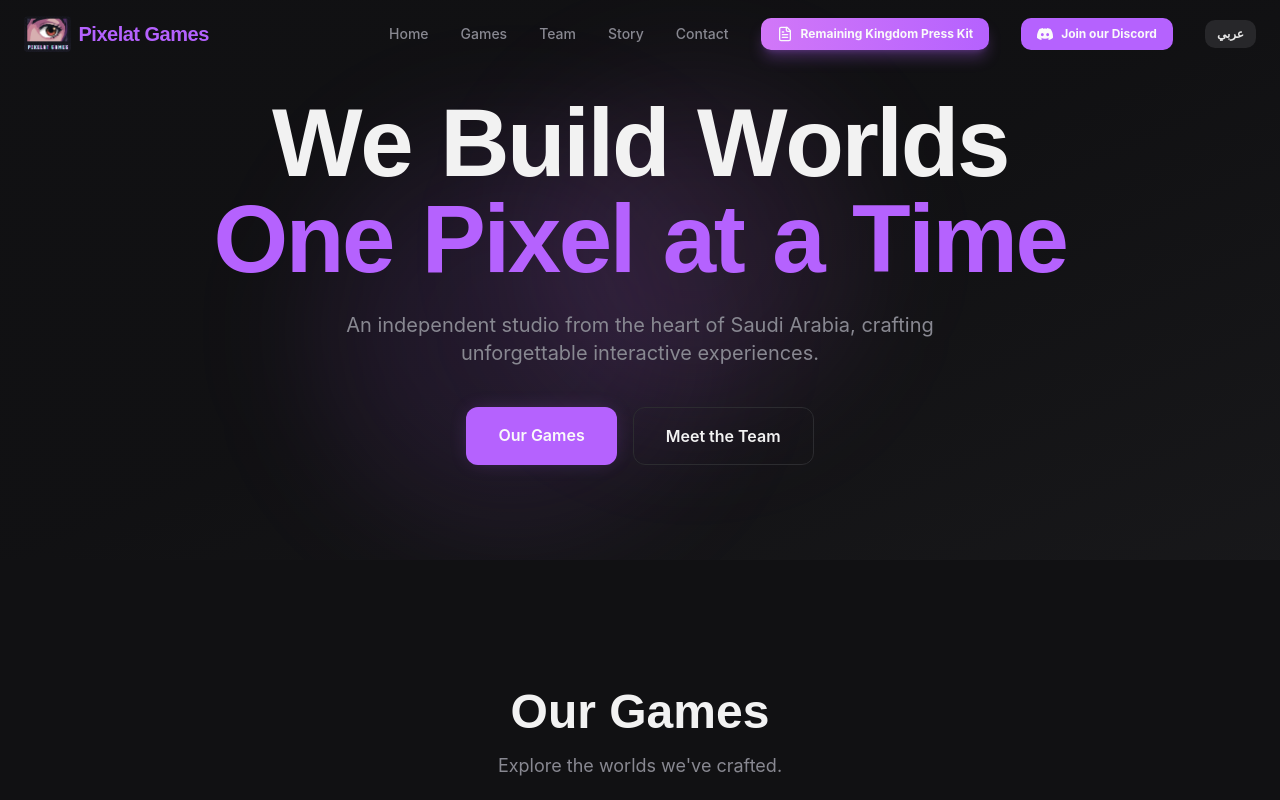
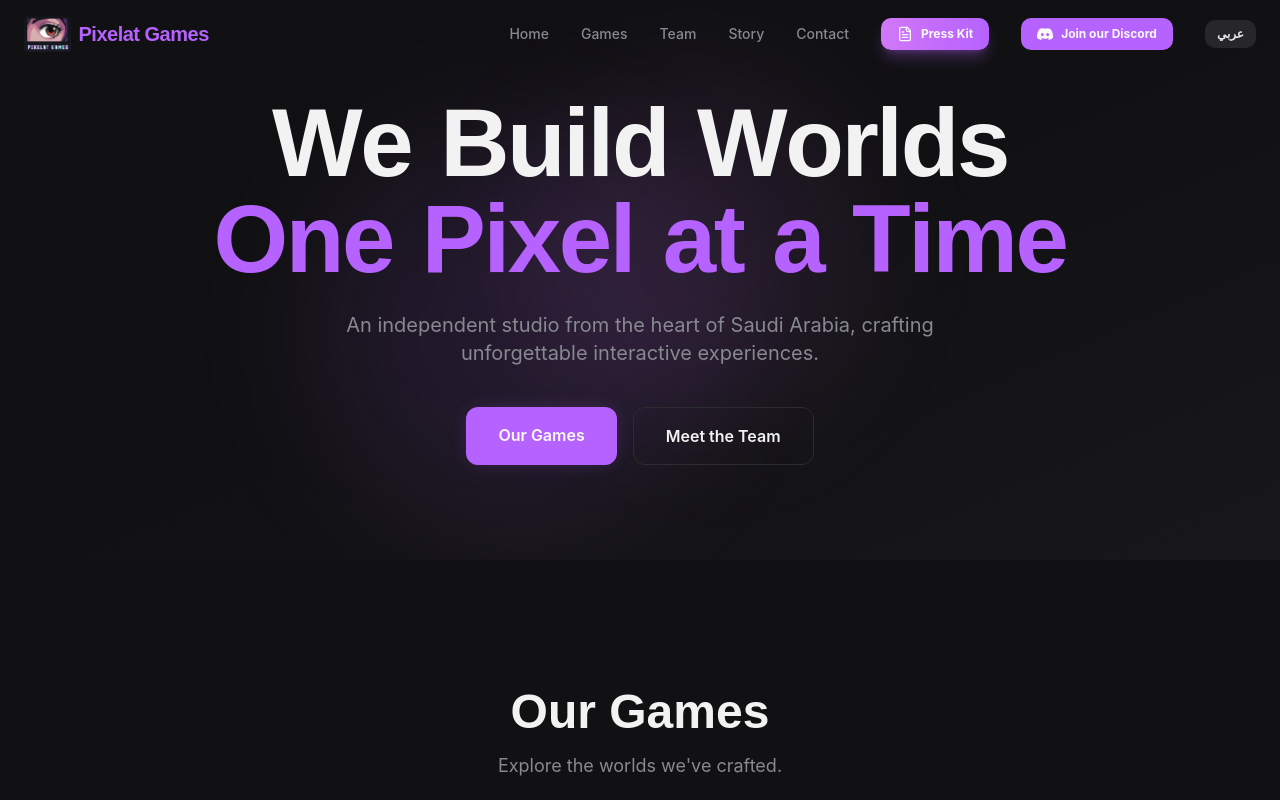
Before and after one commit to Mohammed6544/pixelatsa, a React (Vite) app: page / in a window 1280 px wide. Shown: the top 800 px of the page. Built offline with nearby package versions, Linux system fonts and the light colour scheme; the HTML template or start-up script is replaced by a standard one.

Commit message:
Changes
Co-authored-by: Mohammed6544 <152630446+Mohammed6544@users.noreply.github.com>

```diff
--- a/src/components/Header.tsx
+++ b/src/components/Header.tsx
@@ -54,7 +54,7 @@ const Header = () => {
             className="relative flex items-center gap-2 px-4 py-2 rounded-md text-xs font-bold bg-gradient-to-r from-accent to-primary text-primary-foreground hover:opacity-90 transition-opacity shadow-lg shadow-primary/30"
           >
             <FileText size={16} />
-            {lang === "en" ? "Remaining Kingdom Press Kit" : "حقيبة صحفية"}
+            {lang === "en" ? "Press Kit" : "حقيبة صحفية"}
           </a>
           <a
             href="https://discord.gg/8hsMbyZyxR"
@@ -111,7 +111,7 @@ const Header = () => {
                 className="flex items-center gap-2 px-4 py-2 rounded-md text-sm font-bold bg-gradient-to-r from-accent to-primary text-primary-foreground hover:opacity-90 transition-opacity shadow-lg shadow-primary/30"
               >
                 <FileText size={16} />
-                {lang === "en" ? "Remaining Kingdom Press Kit" : "حقيبة صحفية"}
+            {lang === "en" ? "Press Kit" : "حقيبة صحفية"}
               </a>
               <a
                 href="https://discord.gg/8hsMbyZyxR"
```
